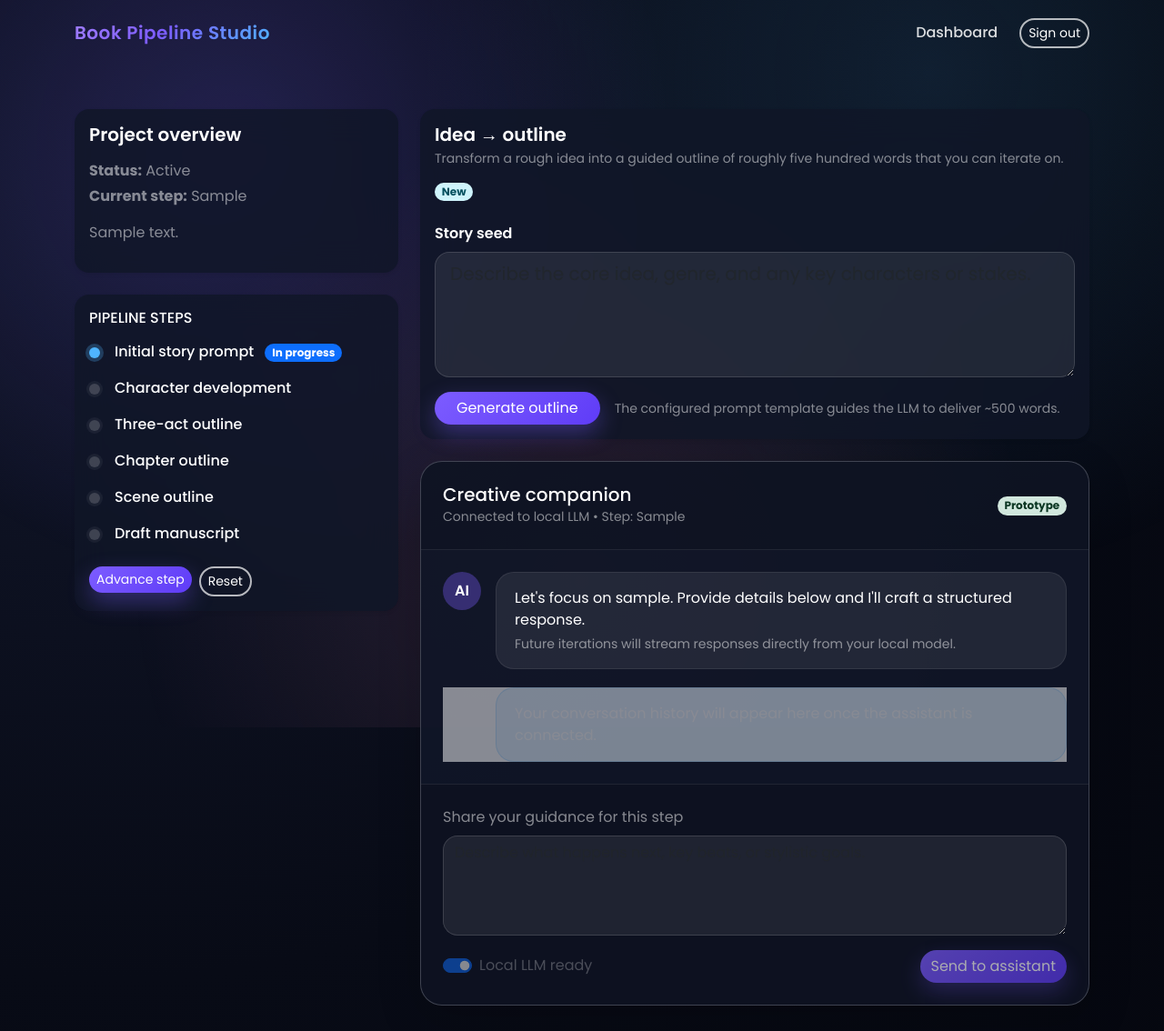
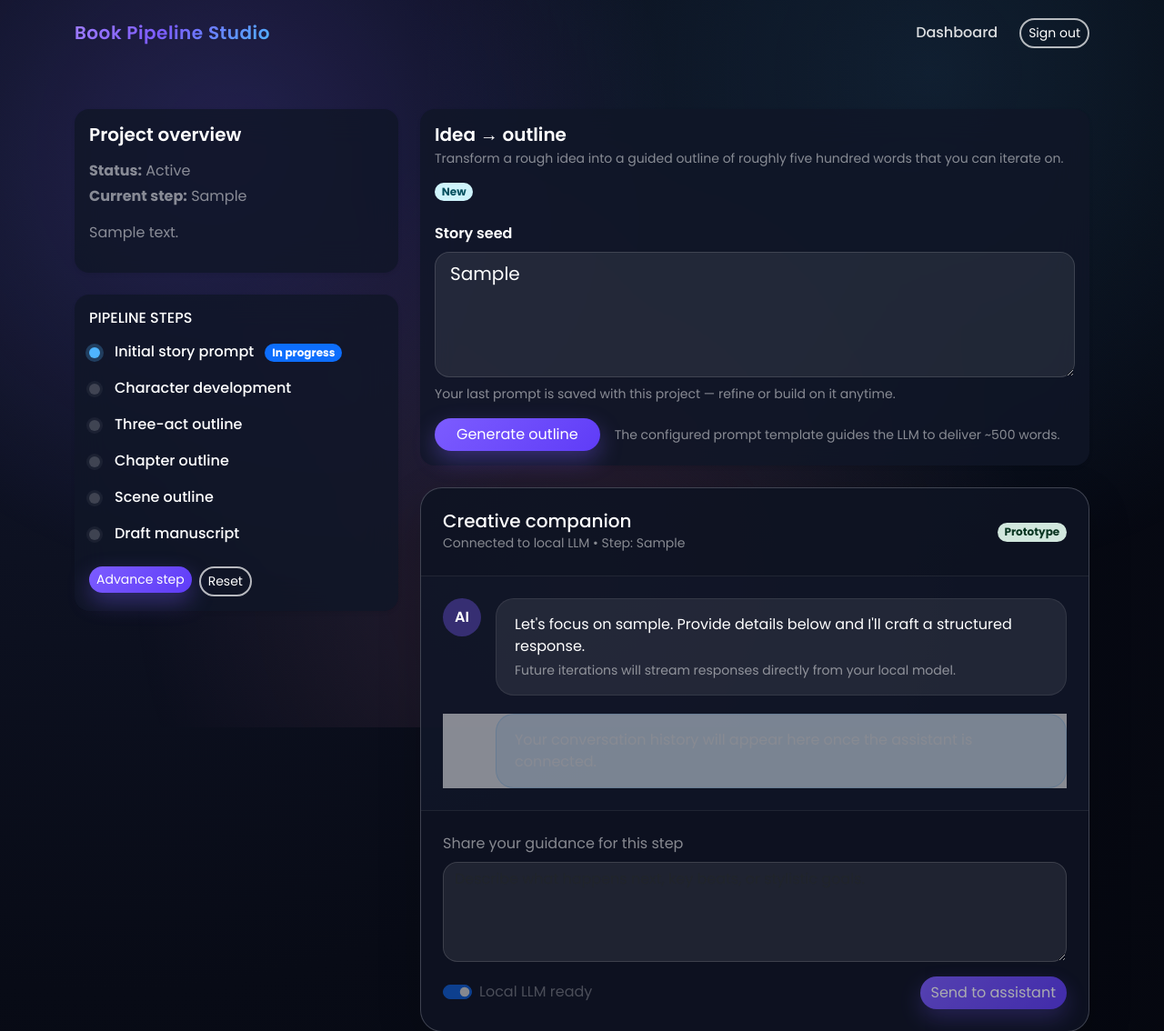
Before and after one commit to Neperienx/bookPipelineWebApp, a Flask app: page /projects/1 in a window 1280 px wide. Shown: the top 1134 px of the page at 91% size. Run offline with Flask 3, Linux system fonts and the light colour scheme; a user stored in the database is signed in; tables that the repository leaves empty hold one stand-in row (values such as "Sample post").

Commit message:
Persist outline prompts and show generation status

```diff
--- a/app/models.py
+++ b/app/models.py
@@ -43,6 +43,7 @@ class Project(db.Model):
     description = db.Column(db.Text, nullable=True)
     status = db.Column(db.String(50), nullable=False, default="draft")
     current_step = db.Column(db.String(50), nullable=False, default="prompt")
+    last_outline_prompt = db.Column(db.Text, nullable=True)
     created_at = db.Column(db.DateTime, default=datetime.utcnow, nullable=False)
     updated_at = db.Column(db.DateTime, default=datetime.utcnow, onupdate=datetime.utcnow, nullable=False)
 
--- a/app/projects/routes.py
+++ b/app/projects/routes.py
@@ -1,4 +1,4 @@
-from flask import abort, current_app, flash, redirect, render_template, url_for
+from flask import abort, current_app, flash, redirect, render_template, request, url_for
 from flask_login import current_user, login_required
 
 from ..extensions import db
@@ -32,8 +32,16 @@ def detail(project_id: int):
         current_index = 0
 
     outline_form = OutlineRequestForm(prefix="outline")
+    if request.method == "GET":
+        outline_form.prompt.data = project.last_outline_prompt or ""
     outline_result = None
     if outline_form.validate_on_submit():
+        saved_prompt = (outline_form.prompt.data or "").strip()
+        normalized_prompt = saved_prompt or None
+        commit_needed = False
+        if project.last_outline_prompt != normalized_prompt:
+            project.last_outline_prompt = normalized_prompt
+            commit_needed = True
         try:
             outline_result = generate_story_outline(
                 outline_form.prompt.data,
@@ -45,6 +53,9 @@ def detail(project_id: int):
         except Exception:  # pragma: no cover - defensive logging for unexpected states
             current_app.logger.exception("Unexpected error while generating story outline")
             flash("We couldn't generate an outline right now. Please try again.", "danger")
+        finally:
+            if commit_needed:
+                db.session.commit()
 
     return render_template(
         "projects/project_detail.html",
--- a/app/templates/projects/project_detail.html
+++ b/app/templates/projects/project_detail.html
@@ -57,7 +57,7 @@
           </div>
           <span class="badge rounded-pill bg-info-subtle text-info-emphasis">New</span>
         </div>
-        <form method="post" class="mt-4">
+        <form method="post" class="mt-4" id="outlineForm">
           {{ outline_form.hidden_tag() }}
           <div class="mb-3">
             {{ outline_form.prompt.label(class="form-label text-white fw-semibold") }}
@@ -65,10 +65,20 @@
             {% for error in outline_form.prompt.errors %}
             <div class="text-danger small mt-1">{{ error }}</div>
             {% endfor %}
+            <div class="text-white-50 small mt-2">Your last prompt is saved with this project — refine or build on it anytime.</div>
           </div>
           <div class="d-flex flex-wrap align-items-center gap-3">
-            {{ outline_form.submit(class="btn btn-primary rounded-pill px-4") }}
-            <span class="text-white-50 small">The configured prompt template guides the LLM to deliver ~500 words.</span>
+            {{ outline_form.submit(class="btn btn-primary rounded-pill px-4", id="generateOutlineButton") }}
+            <div
+              id="outlineGeneratingIndicator"
+              class="d-none text-white-50 small"
+              role="status"
+              aria-live="polite"
+            >
+              <span class="spinner-border spinner-border-sm" aria-hidden="true"></span>
+              <span>Generating outline…</span>
+            </div>
+            <span class="text-white-50 small flex-grow-1">The configured prompt template guides the LLM to deliver ~500 words.</span>
           </div>
         </form>
 
@@ -196,6 +206,23 @@
         }, 1600);
       });
     });
+
+    const outlineForm = document.getElementById('outlineForm');
+    const generateButton = document.getElementById('generateOutlineButton');
+    const generatingIndicator = document.getElementById('outlineGeneratingIndicator');
+    if (outlineForm && generateButton) {
+      outlineForm.addEventListener('submit', () => {
+        if (generateButton.hasAttribute('disabled')) {
+          return;
+        }
+        generateButton.value = 'Generating…';
+        generateButton.setAttribute('disabled', 'disabled');
+        if (generatingIndicator) {
+          generatingIndicator.classList.remove('d-none');
+          generatingIndicator.classList.add('d-flex', 'align-items-center', 'gap-2');
+        }
+      });
+    }
   })();
 </script>
 {% endblock %}
--- a/static/css/styles.css
+++ b/static/css/styles.css
@@ -318,6 +318,7 @@ body {
   font-size: 0.9rem;
   line-height: 1.5;
   color: var(--text-primary);
+  background-color: transparent;
 }
 
 .toast {
```
